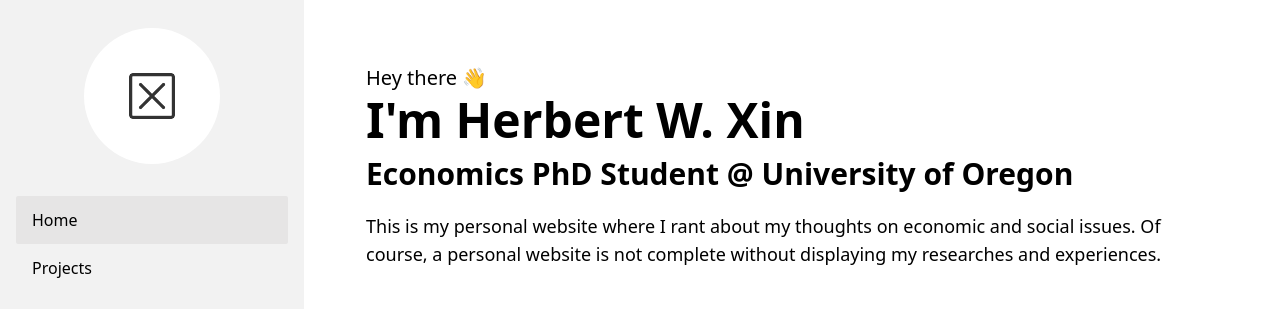
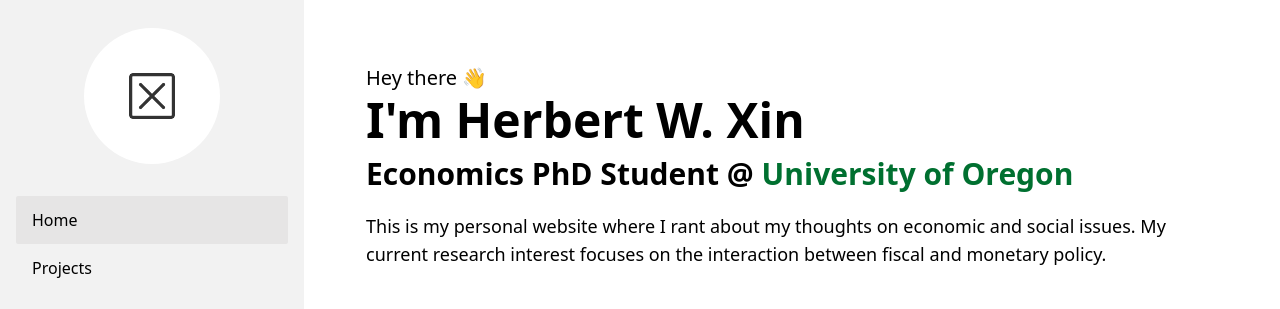
Before and after one commit to herbertwxin/herbertwxin.github.io, an Astro site: page / in a window 1280 px wide. Shown: the top 309 px of the page. Built offline with nearby package versions, Linux system fonts and the light colour scheme; Astro itself is replaced by a stand-in of ours.

Commit message:
Updated home page

```diff
--- a/src/pages/index.astro
+++ b/src/pages/index.astro
@@ -13,11 +13,14 @@ const last_posts = posts.slice(0, 3);
   <div class="pb-12 mt-5">
     <div class="text-xl py-1">Hey there 👋</div>
     <div class="text-5xl font-bold">I'm Herbert W. Xin</div>
-    <div class="text-3xl py-3 font-bold">Economics PhD Student @ University of Oregon</div>
+    <div class="text-3xl py-3 font-bold">Economics PhD Student @
+      <a  href="/Research/fiscal_appendix.pdf"
+          class="text-green-uo">University of Oregon </>
+    </div>
     <div class="py-2">
       <text class="text-lg">
         This is my personal website where I rant about my thoughts on economic and social issues.
-        Of course, a personal website is not complete without displaying my researches and experiences.
+        My current research interest focuses on the interaction between fiscal and monetary policy.
 
 </text>
     </div>
```
